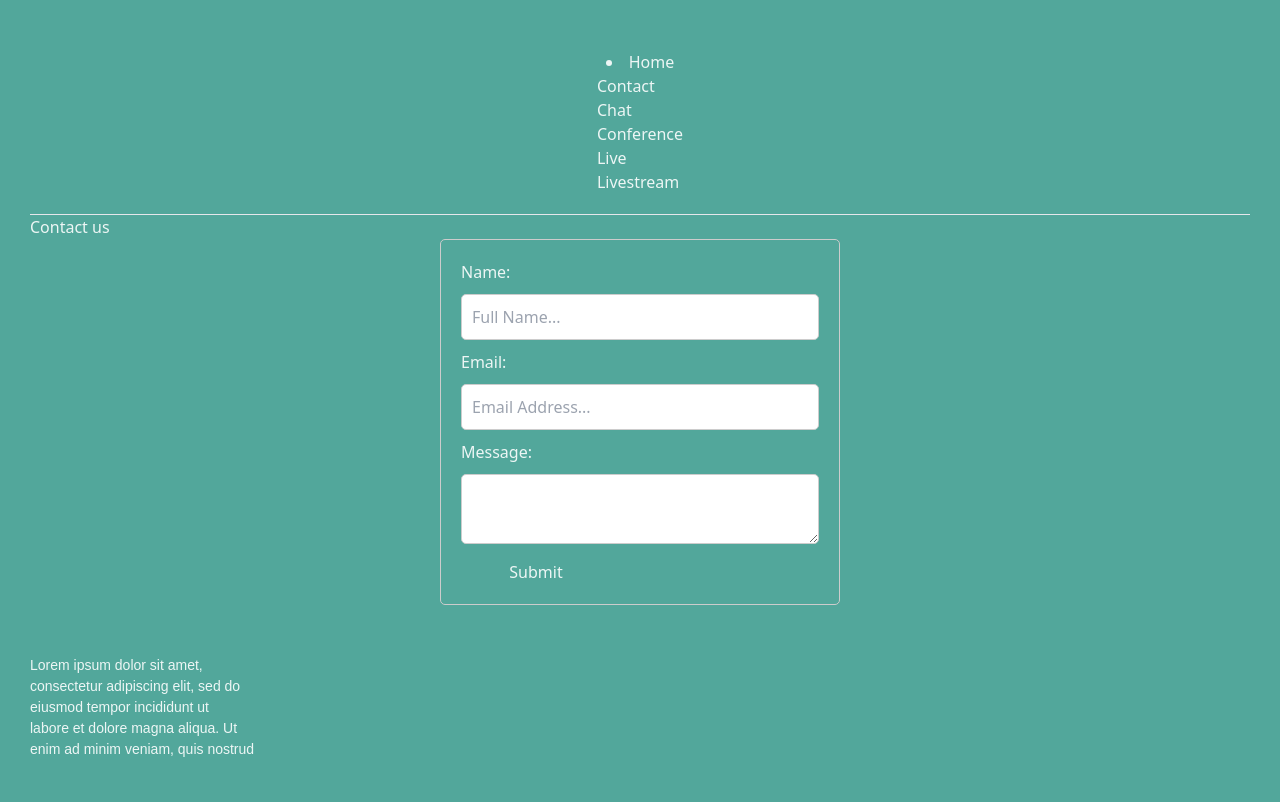
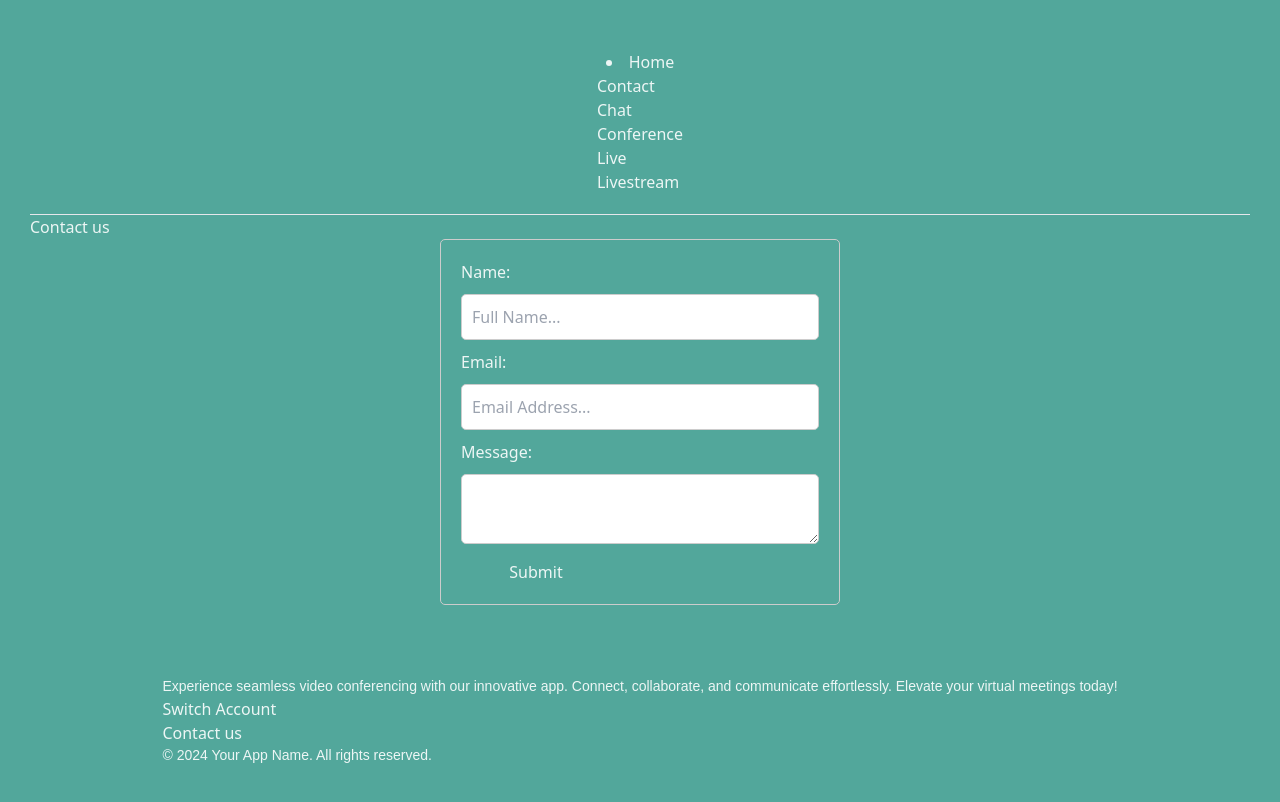
Before and after one commit to wany1ka/Event, a React (Vite) app: page /contact in a window 1280 px wide. Shown: the top 802 px of the page. Built offline with nearby package versions, Linux system fonts and the light colour scheme; what @stream-io/video-react-sdk would draw is missing.

Commit message:
add footer

```diff
--- a/src/App.jsx
+++ b/src/App.jsx
@@ -4,14 +4,14 @@ import './App.css'
 import Login from "./components/Login";
 import HomePage from "./components/HomePage";
 import Navbar from "./components/Navbar";
-import Footer from "./components/Footer";
 import ContactForm from "./components/ContactForm";
 import Conference from "./components/Confrence";
 import SpeakerScreenContainer from "./components/screens/speakerScreen/SpeakerScreenContainer";
 import ViewerScreenContainer from "./components/screens/ViewerScreenContainer";
 import WelcomeScreenContainer from "./components/screens/WelcomeScreenContainer";
 import ChatBox from "./components/ChatBox";
-import Live from "./components/Live";
+import LiveWithContext from "./components/Live";
+import Footer from "./components/Footer"
 
 const App = () => {
     const [appData, setAppData] = useState({ meetingId: null, mode: null });
@@ -23,9 +23,10 @@ const App = () => {
                     <Route path='/' element={<Login />} />
                     <Route path='/home' element={<HomePage />} />
                     <Route path='/contact' element={<ContactForm />} />
+                    <Route path='/contact' element={<footer />} />
                     <Route path='/conference' element={<Conference />} />
                     <Route path='/chat' element={<ChatBox />} />
-                    <Route path='/live' element={<Live />} />
+                    <Route path='/live' element={<LiveWithContext />} />
                     <Route path='/SpeakerScreenContainer' element={<SpeakerScreenContainer meetingId={appData.meetingId} />} />
                     <Route path='/ViewerScreenContainer' element={<ViewerScreenContainer meetingId={appData.meetingId} />} />
                     <Route path='/WelcomeScreenContainer' element={<WelcomeScreenContainer setAppData={setAppData} />} />
--- a/src/components/Footer.jsx
+++ b/src/components/Footer.jsx
@@ -1,19 +1,28 @@
+import React from 'react';
+import "./styles/Footer.css"
 
 const Footer = () => {
-    return (
-        <footer>
-            <div>
-                <div className="mt-9">
-                    <p>Lorem ipsum dolor sit amet, <br />
-                    consectetur adipiscing elit, sed do <br />
-                     eiusmod tempor incididunt ut <br />
-                     labore et dolore magna aliqua. Ut <br />
-                      enim ad minim veniam, quis nostrud </p>
-                </div>
-            </div>
-        </footer>
-    )
+  return (
+    <footer className="footer">
+      <div className="container">
+        <hr className="footer-line" />
+        <div className="footer-content flex justify-start items-center space-x-4">
+          <div className="footer-description w-full max-w-xs">
+            <p className='text-left'>
+              Experience seamless video conferencing with our innovative app. Connect, collaborate, and communicate effortlessly. Elevate your virtual meetings today!
+            </p>
+          </div>
+          <div className="footer-links text-center">
+            <a href="/">Switch Account</a> <br />
+            <a href="./contact">Contact us</a>
+          </div>
+          <div className='py-5'>
+          <p className='text-center'>&copy; 2024 Your App Name. All rights reserved.</p>
+          </div>
+        </div>
+      </div>
+    </footer>
+  );
 }
 
-
 export default Footer;
--- a/src/components/Live.jsx
+++ b/src/components/Live.jsx
@@ -1,5 +1,5 @@
 import React, { useEffect } from 'react';
-import { useCall, useCallStateHooks, ParticipantView, StreamVideoClient } from '@stream-io/video-react-sdk';
+import { StreamCall, useCall, useCallStateHooks, ParticipantView, StreamVideoClient } from '@stream-io/video-react-sdk';
 import '@stream-io/video-react-sdk/dist/css/styles.css';
 
 const apiKey = 'mmhfdzb5evj2';
@@ -72,4 +72,10 @@ const Live = () => {
   );
 };
 
-export default Live;
+const LiveWithContext = () => (
+  <StreamCall client={client}>
+    <Live />
+  </StreamCall>
+);
+
+export default LiveWithContext;
```
Also changed, not shown: src/components/styles/Footer.css (added).
